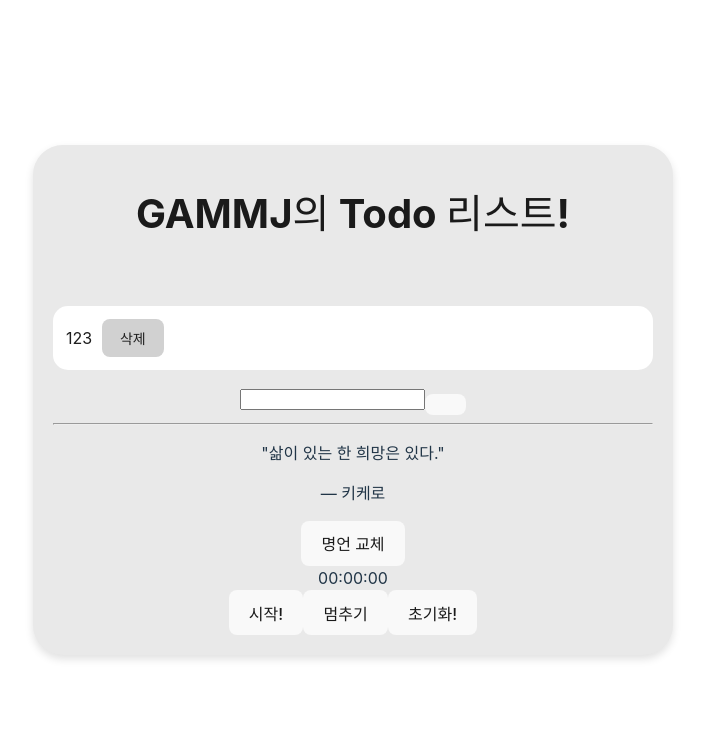
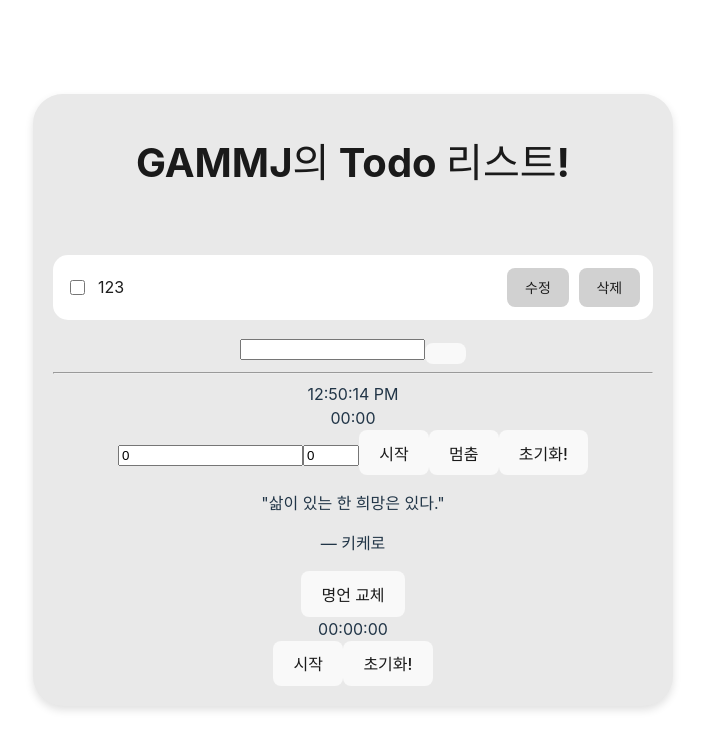
Before and after one commit to GAMMJ/OZ-TodoList, a React (Vite) app: page / in a window 1280 px wide. Shown: the top 750 px of the page, without its empty margins (287-992 px from the left). Built offline with nearby package versions, Linux system fonts and the light colour scheme.

Commit message:
refactor: TodoList 및 Todo 컴포넌트 리팩터링 및 Clock, Timer 추가

```diff
--- a/src/App.jsx
+++ b/src/App.jsx
@@ -9,8 +9,10 @@ function App() {
     <div className="todo-main">
       <TodoList todoList={todoList} setTodoList={setTodoList}></TodoList>
       <TodoInput setTodoList={setTodoList} />
+
       <hr />
-
+      <Clock />
+      <Timer />
       <RandomQuote />
       <StopWatch />
     </div>
@@ -44,6 +46,7 @@ function TodoHeader() {
   )
 }
 
+// Todo 리스트 ul 태그
 function TodoList({ todoList, setTodoList }) {
   return (
     <>
@@ -51,18 +54,46 @@ function TodoList({ todoList, setTodoList }) {
 
       <ul>
         {todoList.map((todo) => (
-          <Todo todo={todo} setTodoList={setTodoList} />
+          <Todo key={todo.id} todo={todo} setTodoList={setTodoList} />
         ))}
       </ul>
     </>
   )
 }
 
+// Todo ul 태그 속 li태그
 function Todo({ todo, setTodoList }) {
+  const [inputValue, setInputValue] = useState("")
+  const [isEdit, setIsEdit] = useState(false)
+
   return (
     <>
-      <li key={todo.id}>
-        {todo.content}
+      <li>
+        {/* 완료 체크박스 표시 */}
+        <CheckBox todo={todo} setTodoList={setTodoList} />
+
+        {/* 완료 되었으면 del태그로 감싸주기 */}
+        {todo.completed ? <del>{todo.content}</del> : <span>{todo.content}</span>}
+
+        {/* isEdit이 true일 때만 input창 보여주기 */}
+        {isEdit && (
+          <input className="input-edit" value={inputValue} onChange={(event) => setInputValue(event.target.value)} />
+        )}
+
+        {/* 수정버튼 */}
+        <button
+          onClick={() => {
+            if (isEdit) {
+              setTodoList((prev) => prev.map((el) => (el.id === todo.id ? { ...el, content: inputValue } : el)))
+              setIsEdit(false)
+              setInputValue("")
+            } else {
+              setIsEdit(true)
+            }
+          }}
+        >
+          수정
+        </button>
 
         {/* ❌ 삭제 버튼 */}
         <button
@@ -91,54 +122,6 @@ function CheckBox({ todo, setTodoList }) {
   )
 }
 
-// function Todo({ todo, setTodoList }) {
-//   const [inputValue, setInputValue] = useState("")
-//   const [isEdit, setIsEdit] = useState(false)
-
-//   return (
-//     <>
-//       <li>
-//         {/* 완료 체크박스 표시 */}
-//         <CheckBox todo={todo} setTodoList={setTodoList} />
-
-//         {/* 완료 되었으면 del태그로 감싸주기 */}
-//         {todo.completed ? <del>{todo.content}</del> : <span>{todo.content}</span>}
-
-//         {/* isEdit이 true일 때만 input창 보여주기 */}
-//         {isEdit && (
-//           <input className="input-edit" value={inputValue} onChange={(event) => setInputValue(event.target.value)} />
-//         )}
-
-//         {/* 수정버튼 */}
-//         <button
-//           onClick={() => {
-//             if (isEdit) {
-//               setTodoList((prev) => prev.map((el) => (el.id === todo.id ? { ...el, content: inputValue } : el)))
-//               setIsEdit(false)
-//               setInputValue("")
-//             } else {
-//               setIsEdit(true)
-//             }
-//           }}
-//         >
-//           수정
-//         </button>
-
-//         {/* 삭제버튼 */}
-//         <button
-//           onClick={() => {
-//             setTodoList((prev) => {
-//               return prev.filter((el) => el.id !== todo.id)
-//             })
-//           }}
-//         >
-//           삭제
-//         </button>
-//       </li>
-//     </>
-//   )
-// }
-
 function RandomQuote() {
   const [quote, setQuote] = useState(quotes[0].text)
   const [author, setAuthor] = useState(quotes[0].author)
@@ -158,6 +141,15 @@ function RandomQuote() {
       <button onClick={changeQuote}>명언 교체</button>
     </div>
   )
+}
+
+const formatTime = (ms) => {
+  const totalSeconds = Math.floor(ms / 1000)
+  const hours = Math.floor(totalSeconds / 3600)
+  const minutes = Math.floor((totalSeconds % 3600) / 60)
+  const seconds = totalSeconds % 60
+
+  return `${hours.toString().padStart(2, "0")}:${minutes.toString().padStart(2, "0")}:${seconds.toString().padStart(2, "0")}`
 }
 
 function StopWatch() {
@@ -188,21 +180,8 @@ function StopWatch() {
     }
   }, [isRunning])
 
-  const formatTime = (ms) => {
-    const totalSeconds = Math.floor(ms / 1000)
-    const hours = Math.floor(totalSeconds / 3600)
-    const minutes = Math.floor((totalSeconds % 3600) / 60)
-    const seconds = totalSeconds % 60
-
-    return `${hours.toString().padStart(2, "0")}:${minutes.toString().padStart(2, "0")}:${seconds.toString().padStart(2, "0")}`
-  }
-
-  const startStopWatch = () => {
-    setIsRunning(true)
-  }
-
-  const pauseStopWatch = () => {
-    setIsRunning(false)
+  const toggleRunning = () => {
+    setIsRunning((prev) => !prev)
   }
 
   const resetStopWatch = () => {
@@ -213,11 +192,100 @@ function StopWatch() {
   return (
     <>
       <div>{formatTime(elapsedTime)}</div>
-      <button onClick={startStopWatch}>시작!</button>
-      <button onClick={pauseStopWatch}>멈추기</button>
+      <button onClick={toggleRunning}>{isRunning ? "일시정지" : "시작"}</button>
       <button onClick={resetStopWatch}>초기화!</button>
     </>
   )
 }
 
+const Clock = () => {
+  const [time, setTime] = useState(new Date())
+  const clockRef = useRef(0)
+
+  useEffect(() => {
+    clockRef.current = setInterval(() => {
+      setTime(new Date())
+    }, 1000)
+
+    return () => {
+      clearInterval(clockRef.current)
+    }
+  }, [])
+
+  return <div className="clock">{time.toLocaleTimeString()}</div>
+}
+
+function Timer() {
+  // 님은시간 표현할 상태
+  const [remainingTime, setRemainingTime] = useState(0)
+  // 타이머가 작동중인지의 상태
+  const [isRunning, setIsRunning] = useState(false)
+  // 타이머 선택 시간 상태
+  const [minutes, setMinutes] = useState(0)
+  const [seconds, setSeconds] = useState(0)
+  // interval 클리어할 ID
+  const intervalRef = useRef(null)
+
+  useEffect(() => {
+    if (isRunning && remainingTime > 0) {
+      intervalRef.current = setInterval(() => {
+        setRemainingTime((prev) => prev - 1)
+      }, 1000)
+    } else if (!isRunning || remainingTime === 0) {
+      clearInterval(intervalRef.current)
+    }
+
+    return () => clearInterval(intervalRef.current)
+  }, [isRunning, remainingTime])
+
+  const startTimer = () => {
+    const totalTime = minutes * 60 + seconds
+    // remainingTime이 있으면 유지, 없으면 새로 설정
+    setRemainingTime(remainingTime ? remainingTime : totalTime)
+    setIsRunning(true)
+  }
+
+  const resetTimer = () => {
+    setIsRunning(false)
+    setRemainingTime(0)
+    setMinutes(0)
+    setSeconds(0)
+  }
+
+  function formatTime(totalSeconds) {
+    const mins = Math.floor(totalSeconds / 60)
+    const secs = totalSeconds % 60
+    return `${mins.toString().padStart(2, "0")}:${secs.toString().padStart(2, "0")}`
+  }
+
+  return (
+    <>
+      <div>{formatTime(remainingTime)}</div>
+      {/* 분 */}
+      <input
+        type="number"
+        value={minutes}
+        onChange={(event) => {
+          setMinutes(Number(event.target.value))
+        }}
+      />
+      {/* 초 */}
+      <input
+        type="number"
+        min={0}
+        max={59}
+        value={seconds}
+        onChange={(event) => {
+          setSeconds(Number(event.target.value))
+        }}
+      />
+
+      <button onClick={startTimer}>시작</button>
+
+      <button onClick={() => setIsRunning(false)}>멈춤</button>
+      <button onClick={resetTimer}>초기화!</button>
+    </>
+  )
+}
+
 export default App
```
